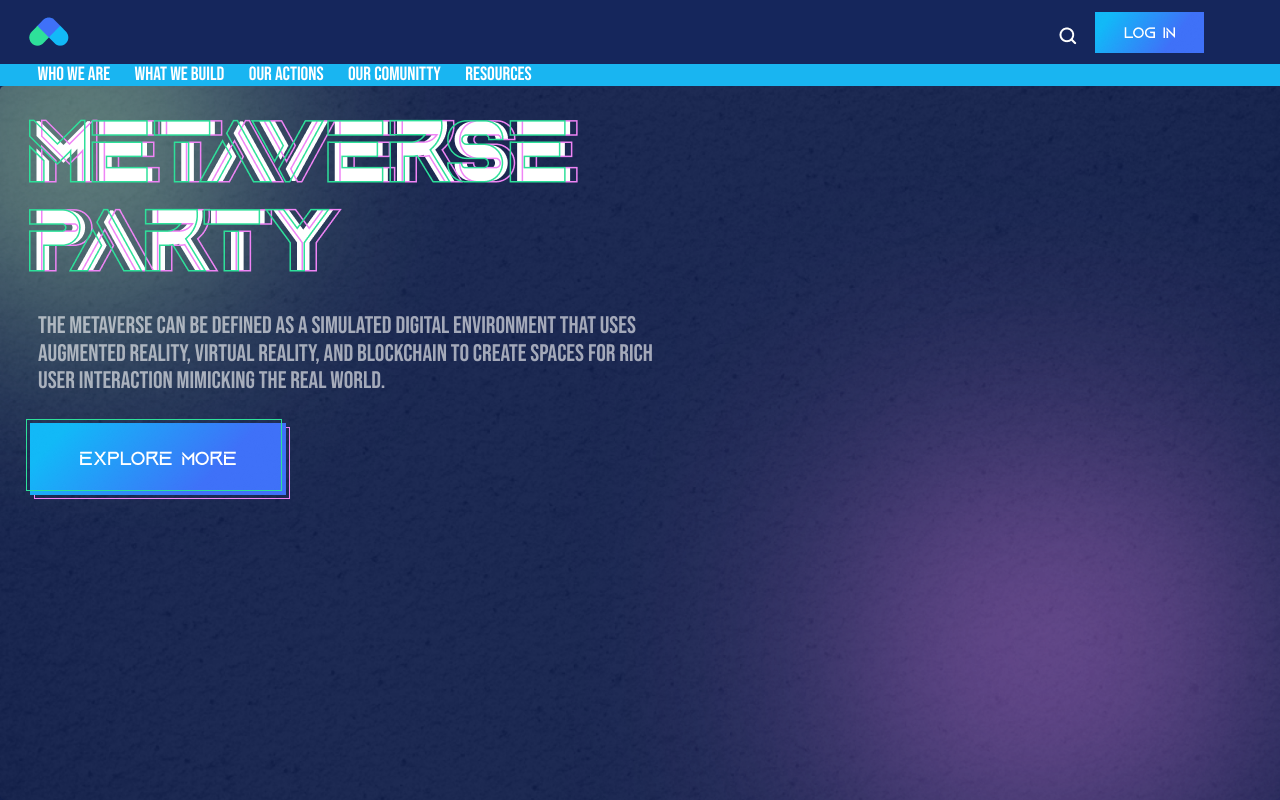
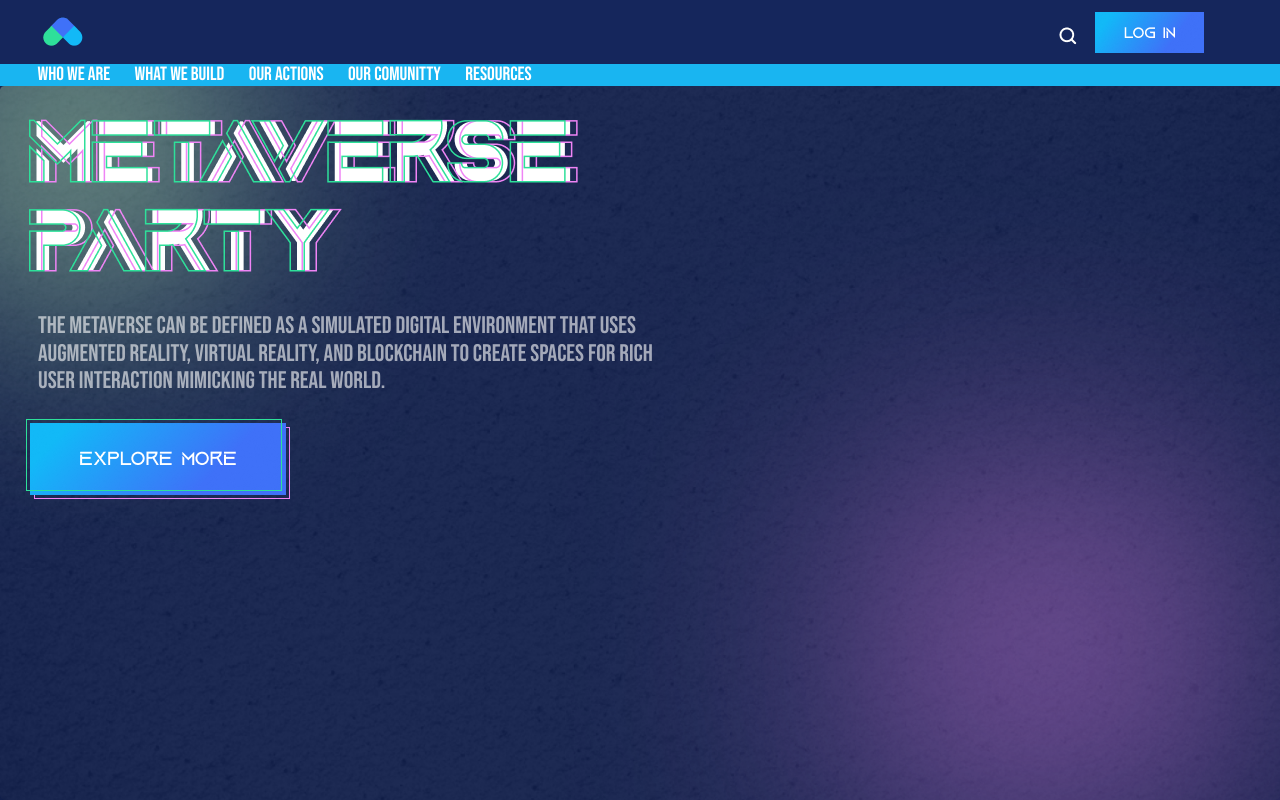
Before and after one commit to Friturito/Metaverse-landingPage, a plain HTML site: page index.html in a window 1280 px wide. Drawn offline with Linux system fonts and the light colour scheme.

Commit message:
Logo padding

```diff
--- a/css/style.css
+++ b/css/style.css
@@ -27,7 +27,7 @@ a {
 }
 .logo-select {
   position: absolute;
-  left: 28px;
+  left: 42px;
   top: 16px;
 }
 
@@ -52,7 +52,7 @@ a:active {
   text-decoration: none;
   padding: 0px 12px;
 }
-.navitems-child{
+.navitems-child {
   padding-left: 2%;
 }
 .search {
@@ -91,7 +91,7 @@ a:active {
   left: 2%;
 }
 
-.info{
+.info {
   position: relative;
   top: 24px;
   left: 8px;
@@ -102,19 +102,19 @@ a:active {
   opacity: 60%;
 }
 
-.explore{
+.explore {
   max-width: 60%;
   position: relative;
   top: 24px;
   left: 2%;
   cursor: pointer;
 }
-.blur{
+.blur {
   position: absolute;
   max-height: 70%;
   max-width: 70%;
 }
-.blur-2{
+.blur-2 {
   position: absolute;
   max-height: 85%;
   max-width: 85%;
@@ -122,14 +122,11 @@ a:active {
   bottom: 0%;
 }
 
-
-
-@media screen and (min-width:700px) {
-  .info{
+@media screen and (min-width: 700px) {
+  .info {
     left: 38px;
     max-width: 620px;
     min-width: 240px;
     font-size: 24px;
   }
-
 }
```
